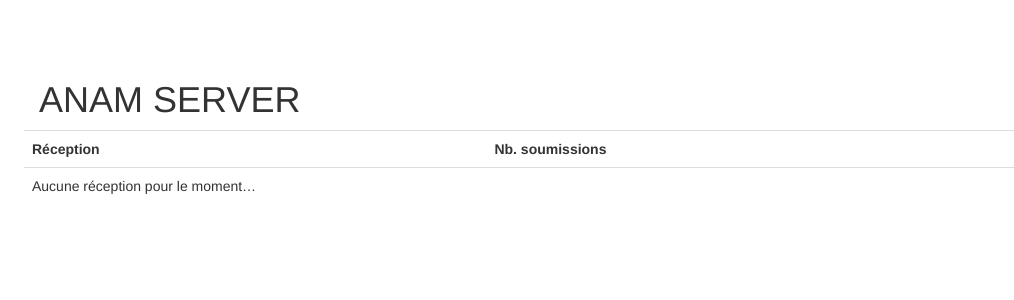
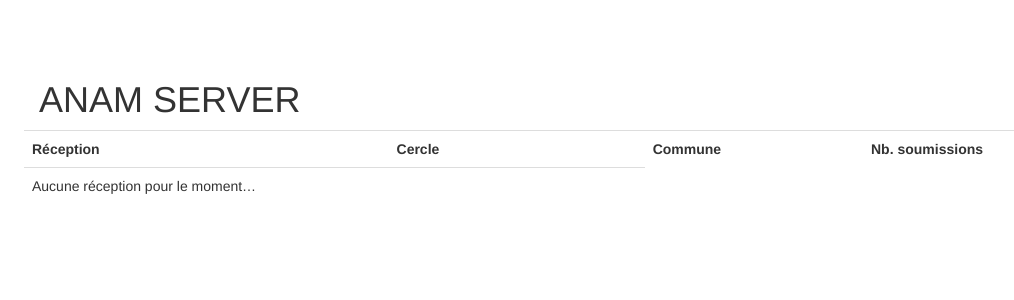
Before and after one commit to yeleman/anam-receiver, a Django app: page / in a window 1280 px wide. Shown: the top 300 px of the page, without its empty margins (31-1045 px from the left). Run offline with Django 3.2, Linux system fonts and the light colour scheme; data that the repository does not hold is empty; some libraries are stand-ins or nearby versions.

Commit message:
Added cercle/commune to dahsboard

```diff
--- a/anam/models.py
+++ b/anam/models.py
@@ -17,7 +17,7 @@
 
     @property
     def nb_submissions(self):
-        return len(self.dataset)
+        return len(self.dataset.get('targets', []))
 
     @property
     def description(self):
--- a/anam/templates/home.html
+++ b/anam/templates/home.html
@@ -31,10 +31,12 @@
             {% endif %}
 			<div class="row">
 				<table class="table">
-				<tr><th>Réception</th><th>Nb. soumissions</th></tr>
+				<tr><th>Réception</th><th>Cercle</th><th>Commune</th><th>Nb. soumissions</th></tr>
 				{% for collect in collects %}
 				<tr>
 					<td>{{ collect.started_on }}</td>
+					<td>{{ collect.dataset.cercle }}</td>
+					<td>{{ collect.dataset.commune }}</td>
 					<td>{{ collect.nb_submissions }}</td>
 				</tr>
 				{% empty %}
```
Also changed, not shown: 1 other file.
